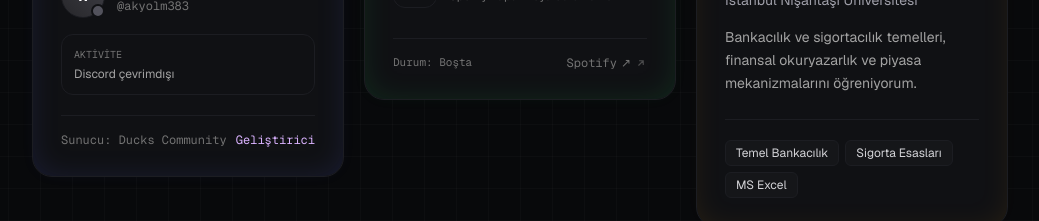
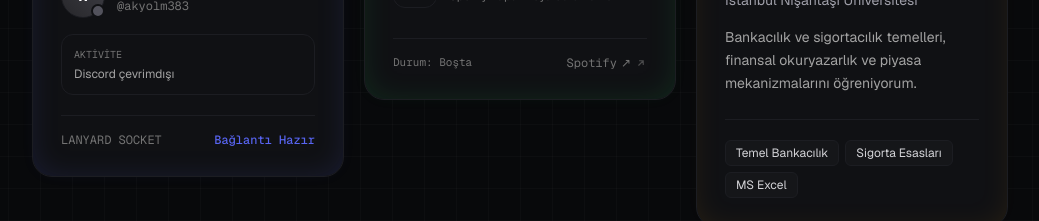
Before and after one commit to Akyolm383/Akyolm383.github.io, a Next.js app: page / in a window 1280 px wide. Shown: the part 1060-1281 px from the top of the page, without its empty margins (120-1159 px from the left). Built offline with nearby package versions, Linux system fonts and the light colour scheme; no server answers.

Commit message:
refactor: remove redundant ducks community label from discord card

```diff
--- a/src/components/DiscordCard.tsx
+++ b/src/components/DiscordCard.tsx
@@ -138,8 +138,8 @@ export default function DiscordCard() {
       </div>
 
       <div className="mt-5 pt-4 border-t border-line flex flex-wrap items-center justify-between gap-2 text-xs font-mono text-subtle">
-        <span>Sunucu: Ducks Community</span>
-        <span className="text-purple-300">Geliştirici</span>
+        <span>LANYARD SOCKET</span>
+        <span className="text-[#5865F2] font-medium">{isOnline ? "Canlı Senkronize" : "Bağlantı Hazır"}</span>
       </div>
     </div>
   );
```
